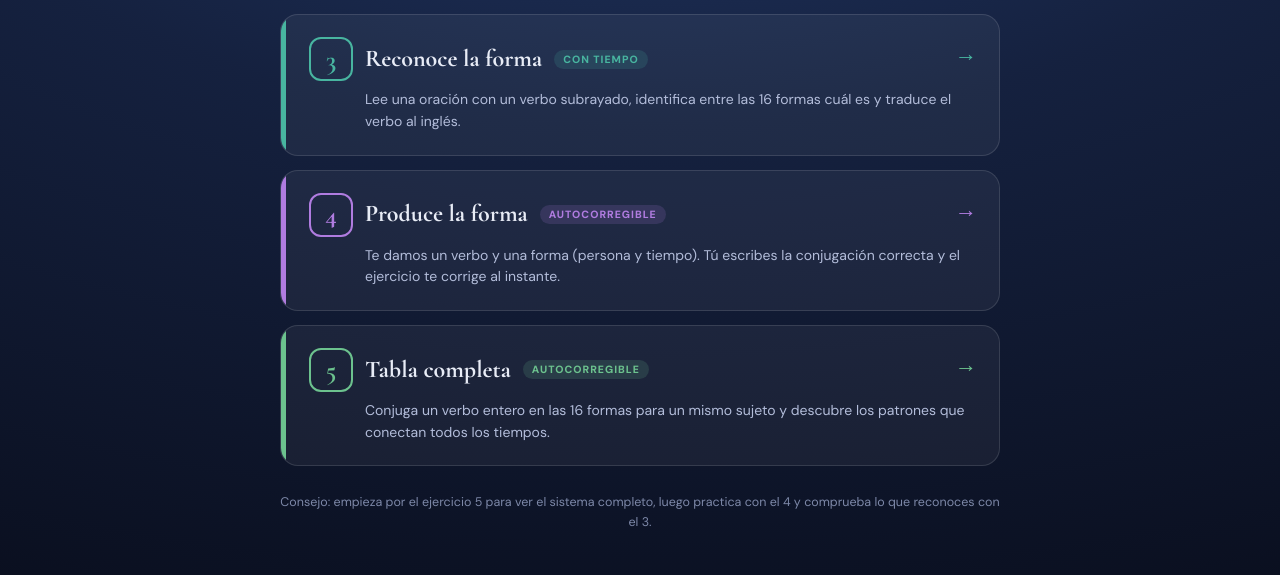
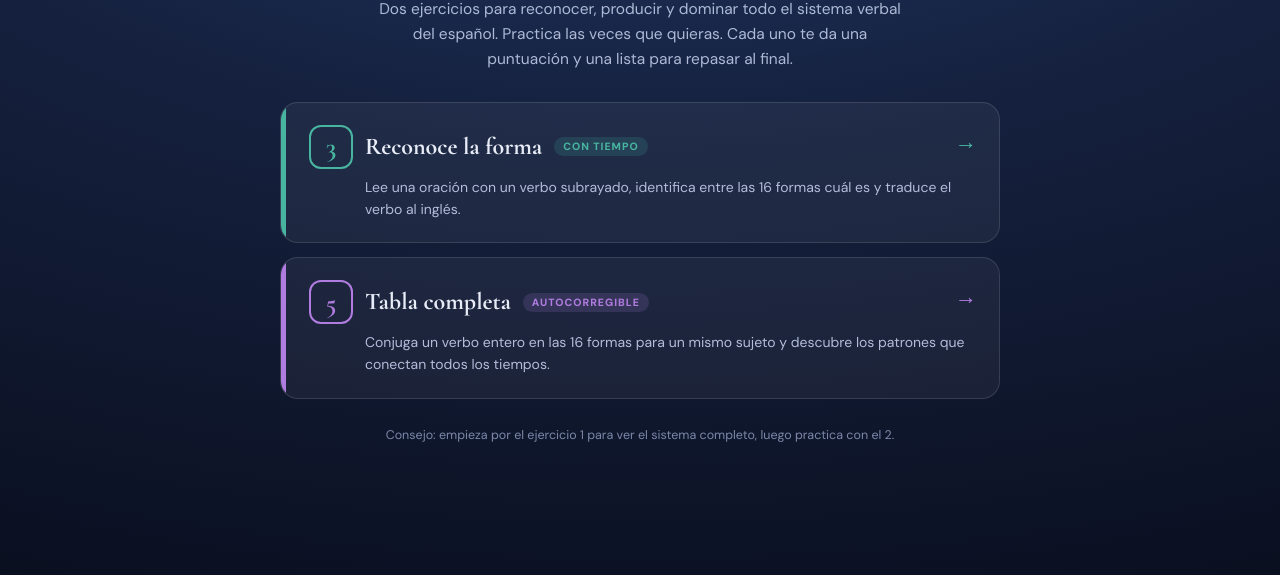
Before and after one commit to s-dgordon/practice, a plain HTML site: page index.html in a window 1280 px wide. Shown: the part 225-800 px from the top of the page. Drawn offline with nearby package versions, Linux system fonts and the light colour scheme.

Commit message:
Update index.html

```diff
--- a/index.html
+++ b/index.html
@@ -59,11 +59,11 @@ h1 .accent { font-style: italic; color: #f0c87a; }
   <div class="head">
     <span class="kicker">Espa&ntilde;ol &middot; gram&aacute;tica</span>
     <h1>Practica los <span class="accent">16 tiempos verbales</span></h1>
-    <p class="lede">Tres ejercicios para reconocer, producir y dominar todo el sistema verbal del espa&ntilde;ol. Practica las veces que quieras. Cada uno te da una puntuaci&oacute;n y una lista para repasar al final.</p>
+    <p class="lede">Dos ejercicios para reconocer, producir y dominar todo el sistema verbal del espa&ntilde;ol. Practica las veces que quieras. Cada uno te da una puntuaci&oacute;n y una lista para repasar al final.</p>
   </div>
 
   <div class="cards">
-    <a class="exercise-card c1" href="ejercicio-integrado-3.html" target="_blank" rel="noopener">
+    <a class="exercise-card c1" href="ejercicio_integrado_1_tut.html" target="_blank" rel="noopener">
       <div class="card-top">
         <span class="card-num">3</span>
         <span class="card-title">Reconoce la forma</span>
@@ -73,17 +73,8 @@ h1 .accent { font-style: italic; color: #f0c87a; }
       <span class="card-go">&rarr;</span>
     </a>
 
-    <a class="exercise-card c2" href="ejercicio-integrado-4.html" target="_blank" rel="noopener">
-      <div class="card-top">
-        <span class="card-num">4</span>
-        <span class="card-title">Produce la forma</span>
-        <span class="card-mode">autocorregible</span>
-      </div>
-      <p class="card-desc">Te damos un verbo y una forma (persona y tiempo). T&uacute; escribes la conjugaci&oacute;n correcta y el ejercicio te corrige al instante.</p>
-      <span class="card-go">&rarr;</span>
-    </a>
 
-    <a class="exercise-card c3" href="ejercicio-integrado-5.html" target="_blank" rel="noopener">
+    <a class="exercise-card c2" href="ejercicio-integrado-5.html" target="_blank" rel="noopener">
       <div class="card-top">
         <span class="card-num">5</span>
         <span class="card-title">Tabla completa</span>
@@ -94,7 +85,7 @@ h1 .accent { font-style: italic; color: #f0c87a; }
     </a>
   </div>
 
-  <p class="foot">Consejo: empieza por el ejercicio 5 para ver el sistema completo, luego practica con el 4 y comprueba lo que reconoces con el 3.</p>
+  <p class="foot">Consejo: empieza por el ejercicio 1 para ver el sistema completo, luego practica con el 2.</p>
 </div>
 </body>
 </html>
```
